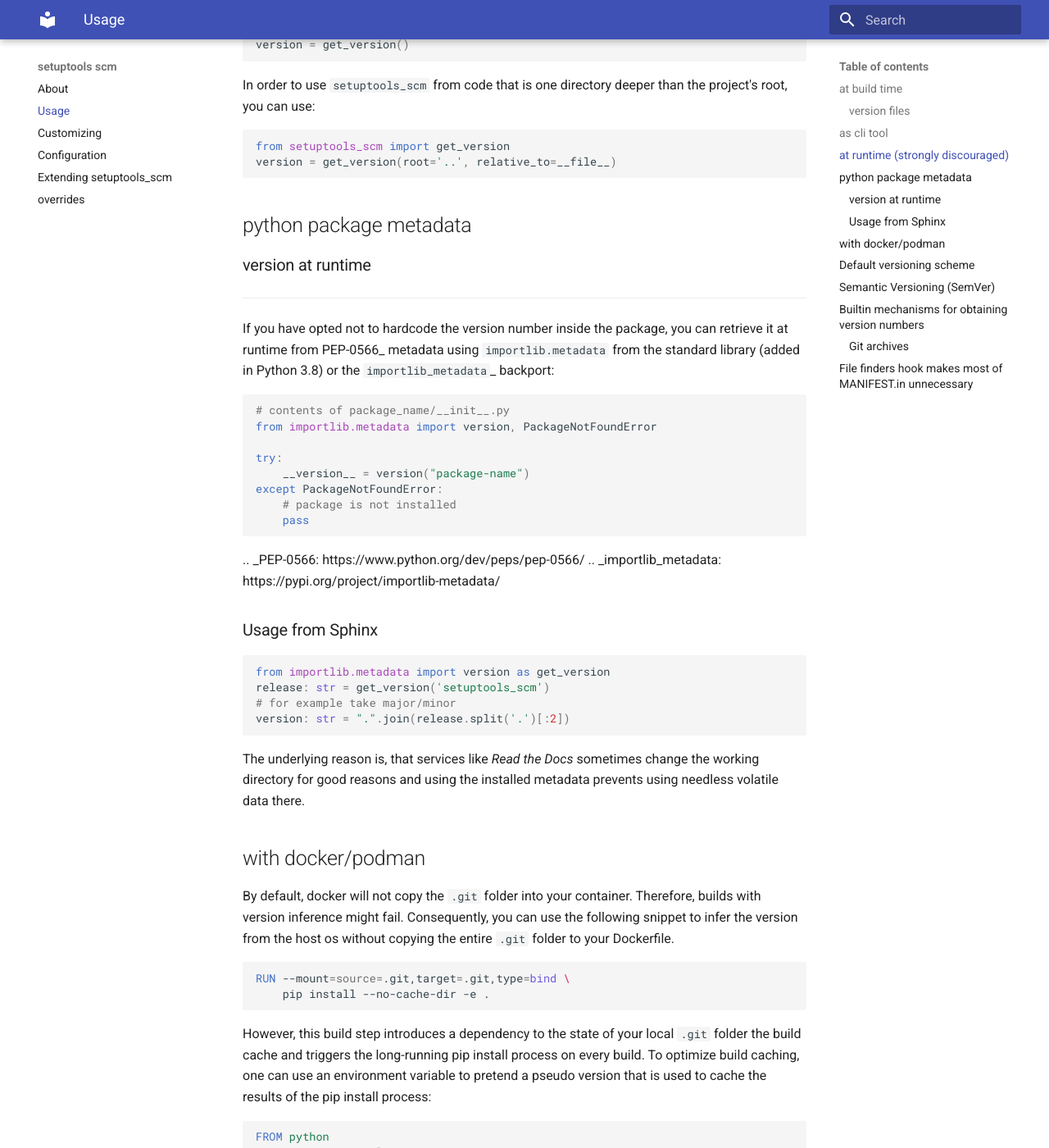
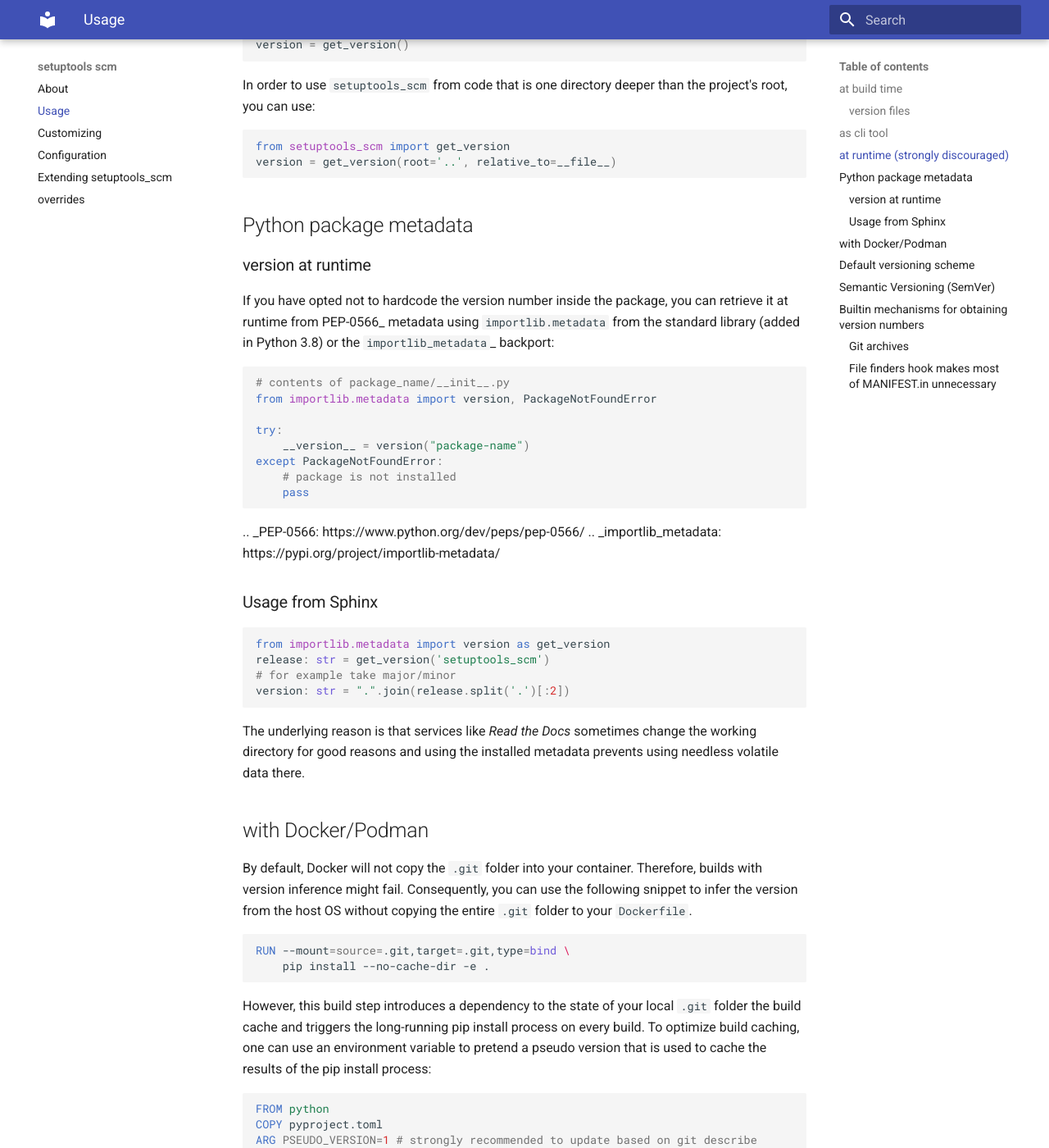
Before and after one commit to pypa/setuptools-scm, an MkDocs documentation site: the page built from docs/usage.md, in a window 1280 px wide and 1400 px high, scrolled down 1744 px. Shown: the whole window at 82% size. Built offline with MkDocs 1.6.1 and Material for MkDocs 9.7.7, drawn with Linux system fonts in a browser that asks for light colours; some of the changed text lies outside the part shown.

````diff
--- a/docs/usage.md
+++ b/docs/usage.md
@@ -96,13 +96,12 @@ version = get_version(root='..', relative_to=__file__)
 ```
 
 
-## python package metadata
+## Python package metadata
 
 
 
 
 ### version at runtime
--------------------------------------
 
 If you have opted not to hardcode the version number inside the package,
 you can retrieve it at runtime from PEP-0566_ metadata using
@@ -134,18 +133,18 @@ release: str = get_version('setuptools_scm')
 version: str = ".".join(release.split('.')[:2])
 ```
 
-The underlying reason is, that services like *Read the Docs* sometimes change
+The underlying reason is that services like *Read the Docs* sometimes change
 the working directory for good reasons and using the installed metadata
 prevents using needless volatile data there.
 
 
-## with docker/podman
+## with Docker/Podman
 
 
-By default, docker will not copy the `.git`  folder into your container.
+By default, Docker will not copy the `.git`  folder into your container.
 Therefore, builds with version inference might fail.
 Consequently, you can use the following snippet to infer the version from
-the host os without copying the entire `.git` folder to your Dockerfile.
+the host OS without copying the entire `.git` folder to your `Dockerfile`.
 
 ```dockerfile
 RUN --mount=source=.git,target=.git,type=bind \
@@ -233,7 +232,7 @@ accordingly.
 
 Git archives are supported, but a few changes to your repository are required.
 
-ensure the content of the following files:
+Ensure the content of the following files:
 
 ```{ .text file=".git_archival.txt"}
 
@@ -258,8 +257,7 @@ be kept in version control. It's strongly recommended to be put into gitignore.
 
 
 
-File finders hook makes most of MANIFEST.in unnecessary
--------------------------------------------------------
+### File finders hook makes most of MANIFEST.in unnecessary
 
 `setuptools_scm` implements a [file_finders] entry point
 which returns all files tracked by your SCM.
````
Also changed, not shown: other parts of docs/usage.md (+6 -6 lines), README.md (+12 -12 lines), docs/config.md (+8 -16 lines), docs/customizing.md (+2 -2 lines), docs/extending.md (+4 -4 lines), docs/index.md (+2 -2 lines).
